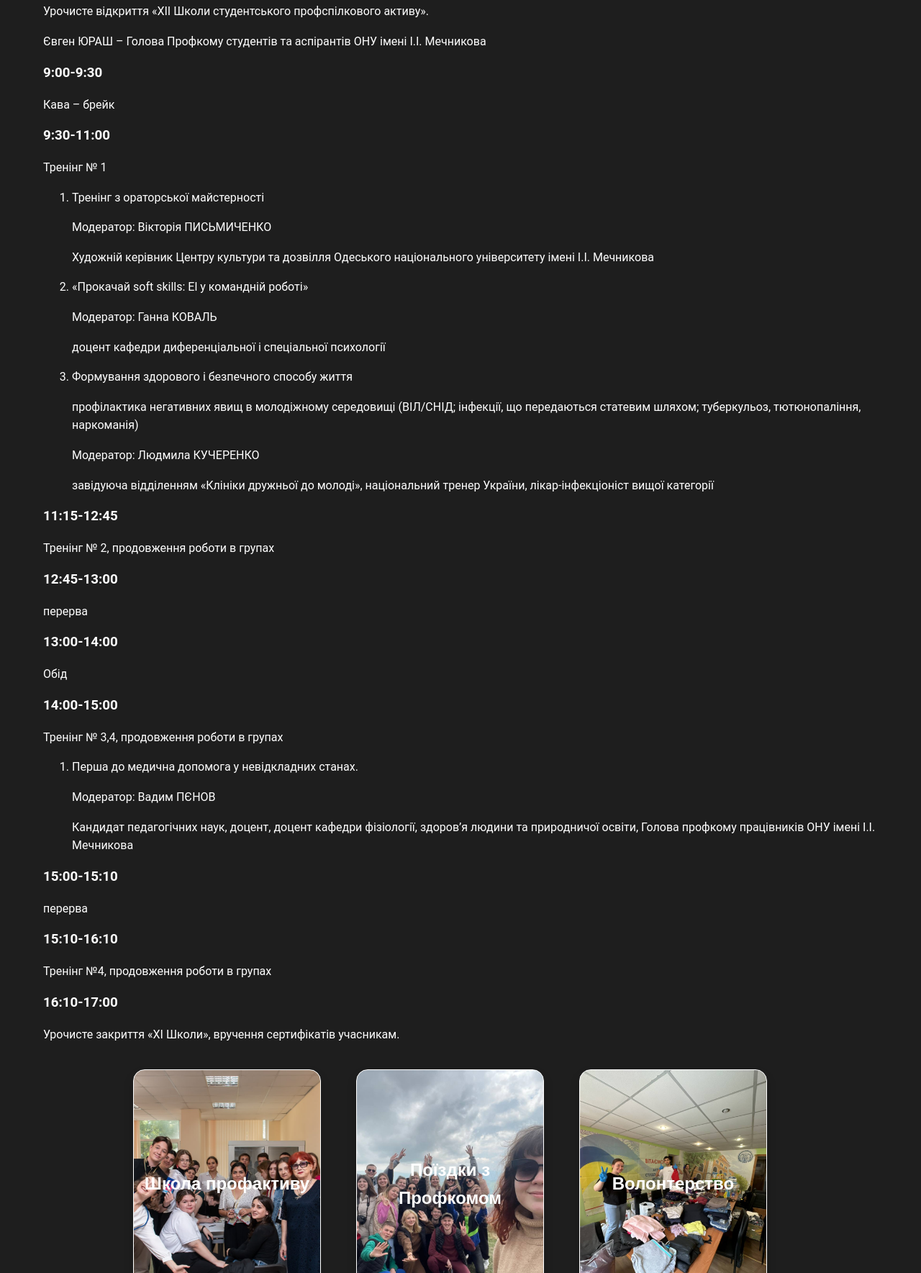
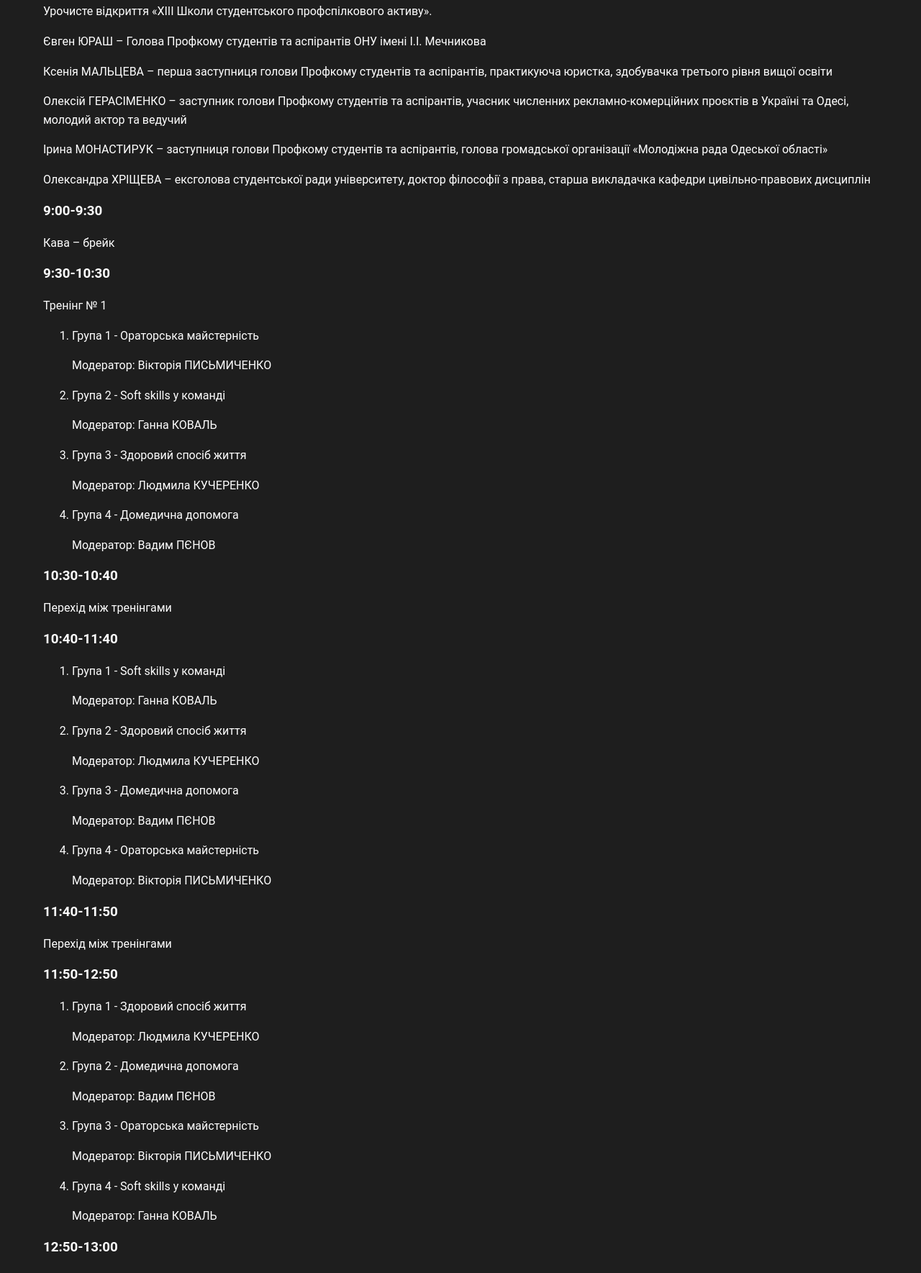
Before and after one commit to krijevskaaa/ProfactyvSchool2025, a plain HTML site: page index.html in a window 1280 px wide. Shown: the part 1031-2800 px from the top of the page at 72% size. Drawn offline with Linux system fonts and the light colour scheme.

Commit message:
Add files via upload

```diff
--- a/index.html
+++ b/index.html
@@ -3,7 +3,7 @@
 <head>
     <meta charset="UTF-8">
     <meta name="viewport" content="width=device-width, initial-scale=1.0">
-    <title>Mechnykov Start Fest 2024</title>
+    <title>Mechnykov Start Fest 2025</title>
     <link rel="stylesheet" href="styles.css">
     <link href="https://fonts.googleapis.com/css2?family=Montserrat:ital,wght@0,100..900;1,100..900&display=swap" rel="stylesheet">
 </head>
@@ -25,7 +25,7 @@
                 </ul>
             </nav>
             <div class="hero-content">
-                <h1>ХІІ Школа профспілкового активу</h1>
+                <h1>ХІІІ Школа профспілкового активу</h1>
                 <p>Студентське життя — це нові знайомства, цікаві події, всебічний розвиток та друзі, які залишаться з вами назавжди. Ми впевнені, що яскраві спогади цих двох днів будуть з вами надовго, а, можливо, й на все життя.</p>
                 <p>Ваш ProfkomONU ❤️</p>
                 <a href="#signup" class="cta">Наші соціальні мережі</a>
@@ -43,52 +43,153 @@
     </section>
     <section id="program" class="program">
         <div class="program">
-            <h2>5 жовтня 2024 року  (Субота)</h2>
+            <h2>4 жовтня 2025 року  (Субота)</h2>
             <h3>8.00 – 8.30</h3>
             <p>Реєстрація учасників</p>
             <h3>8:30-9:00</h3>
-            <p>Урочисте відкриття «ХІІ Школи студентського профспілкового активу».</p>
+            <p>Урочисте відкриття «ХІІІ Школи студентського профспілкового активу».</p>
             <p>Євген ЮРАШ  – Голова Профкому студентів та аспірантів ОНУ імені І.І. Мечникова</p>
+            <p>Ксенія МАЛЬЦЕВА – перша заступниця голови Профкому студентів та аспірантів, практикуюча юристка, здобувачка третього рівня вищої освіти</p>
+            <p>Олексій ГЕРАСІМЕНКО – заступник голови Профкому студентів та аспірантів, учасник численних рекламно-комерційних проєктів в Україні та Одесі, молодий актор та ведучий</p>
+            <p>Ірина МОНАСТИРУК – заступниця голови Профкому студентів та аспірантів, голова громадської організації «Молодіжна рада Одеської області»</p>
+            <p>Олександра ХРІЩЕВА – ексголова студентської ради університету, доктор філософії з права, старша викладачка кафедри цивільно-правових дисциплін</p>
             <h3>9:00-9:30</h3>
             <p>Кава – брейк</p>
-            <h3>9:30-11:00</h3>
+            <h3>9:30-10:30</h3>
             <p>Тренінг № 1</p>
             <ol>
-              <li>Тренінг з ораторської майстерності</li>
+              <li>Група 1 - Ораторська майстерність </li>
               <p>Модератор: Вікторія ПИСЬМИЧЕНКО</p>
-              <p>Художній керівник Центру культури та дозвілля Одеського національного університету імені І.І. Мечникова</p>
-              <li>«Прокачай soft skills: El у командній роботі»</li>
+
+              <li>Група 2 - Soft skills у команді </li>
               <p>Модератор: Ганна КОВАЛЬ</p>
-              <p>доцент кафедри диференціальної і спеціальної психології</p>
-              <li>Формування здорового і безпечного способу життя</li>
-              <p>профілактика негативних явищ в молодіжному середовищі (ВІЛ/СНІД; інфекції, що передаються статевим шляхом; туберкульоз, тютюнопаління, наркоманія)</p>
+
+              <li>Група 3 - Здоровий спосіб життя </li>
               <p>Модератор: Людмила КУЧЕРЕНКО</p>
-              <p>завідуюча відділенням «Клініки дружньої до молоді», національний тренер України, лікар-інфекціоніст вищої категорії</p>
+
+              <li>Група 4 - Домедична допомога </li>
+              <p>Модератор: Вадим ПЄНОВ</p>
             </ol>
-            <h3>11:15-12:45</h3>
-            <p>Тренінг № 2, продовження роботи в групах</p>
-            <h3>12:45-13:00</h3>
-            <p>перерва</p>
+
+            <h3>10:30-10:40</h3>
+            <p>Перехід між тренінгами</p>
+            <h3>10:40-11:40</h3>
+            <ol>
+              <li>Група 1 - Soft skills у команді </li>
+              <p>Модератор: Ганна КОВАЛЬ</p>
+
+              <li>Група 2 - Здоровий спосіб життя </li>
+              <p>Модератор: Людмила КУЧЕРЕНКО</p>
+
+              <li>Група 3 - Домедична допомога </li>
+              <p>Модератор: Вадим ПЄНОВ</p>
+
+              <li>Група 4 - Ораторська майстерність </li>
+              <p>Модератор: Вікторія ПИСЬМИЧЕНКО</p>
+            </ol>
+
+            <h3>11:40-11:50</h3>
+            <p>Перехід між тренінгами</p>
+            <h3>11:50-12:50</h3>
+            <ol>
+              <li>Група 1 - Здоровий спосіб життя </li>
+              <p>Модератор: Людмила КУЧЕРЕНКО</p>
+
+              <li>Група 2 - Домедична допомога </li>
+              <p>Модератор: Вадим ПЄНОВ</p>
+
+              <li>Група 3 - Ораторська майстерність </li>
+              <p>Модератор: Вікторія ПИСЬМИЧЕНКО</p>
+
+              <li>Група 4 - Soft skills у команді </li>
+              <p>Модератор: Ганна КОВАЛЬ</p>
+            </ol>
+
+            <h3>12:50-13:00</h3>
+            <p>Перехід між тренінгами</p>
             <h3>13:00-14:00</h3>
             <p>Обід</p>
             <h3>14:00-15:00</h3>
-            <p>Тренінг № 3,4, продовження роботи в групах</p>
             <ol>
-              <li>Перша до медична допомога у невідкладних станах.</li>
+              <li>Група 1 - Домедична допомога </li>
               <p>Модератор: Вадим ПЄНОВ</p>
-              <p>Кандидат педагогічних наук, доцент, доцент кафедри  фізіології, здоров’я людини та природничої освіти, Голова профкому працівників ОНУ імені І.І. Мечникова</p>
+
+              <li>Група 2 - Ораторська майстерність </li>
+              <p>Модератор: Вікторія ПИСЬМИЧЕНКО</p>
+
+              <li>Група 3 - Soft skills у команді </li>
+              <p>Модератор: Ганна КОВАЛЬ</p>
+
+              <li>Група 4 - Здоровий спосіб життя </li>
+              <p>Модератор: Людмила КУЧЕРЕНКО</p>
             </ol>
-            <h3>15:00-15:10</h3>
-            <p>перерва</p>
-            <h3>15:10-16:10</h3>
-            <p>Тренінг №4, продовження роботи в групах</p>
-            <h3>16:10-17:00</h3>
-            <p>Урочисте закриття «ХІ Школи», вручення сертифікатів учасникам.</p>
+
+            <h3>15:10-16:00</h3>
+            <p>Урочисте закриття «ХІІІ Школи», вручення сертифікатів учасникам.</p>
           </div>
     </section>
+ <!-- модератори -->
+  <section id="program" class="program">
+  <div class="program"></div>
+  <h2>Наші модератори</h2>
+  <div id="speakers" class="speakers">
 
-    <!-- карточка -->
+  <div class="speaker-card">
+    <div class="speaker-card-inner">
+      <div class="speaker-card-front" style="background-image: url('kucherenko.jpg');">
+        <h2 class="title">Людмила КУЧЕРЕНКО</h2>
+
+      </div>
+      <div class="speaker-card-back">
+        <h2 class="info">завідуюча відділенням «Клініки дружньої до молоді», національний тренер України, лікар-інфекціоніст вищої категорії</h2>
+      </div>
+    </div>
+  </div>
+
+  <div class="speaker-card">
+    <div class="speaker-card-inner">
+      <div class="speaker-card-front" style="background-image: url('koval.jpg');">
+        <h2 class="title">Ганна КОВАЛЬ</h2>
+
+      </div>
+      <div class="speaker-card-back">
+        <h2 class="info">доцент кафедри психодіагностики та клінічної психології</h2>
+      </div>
+    </div>
+  </div>
+
+  <div class="speaker-card">
+    <div class="speaker-card-inner">
+      <div class="speaker-card-front" style="background-image: url('pysmychenko.jpg');">
+        <h2 class="title">Вікторія ПИСЬМИЧЕНКО</h2>
+
+      </div>
+      <div class="speaker-card-back">
+        <h2 class="info">художній керівник Центру культури та дозвілля Одеського національного університету імені І.І. Мечникова</h2>
+      </div>
+    </div>
+  </div>
+  <div class="speaker-card">
+    <div class="speaker-card-inner">
+      <div class="speaker-card-front" style="background-image: url('penov.jpg');">
+        <h2 class="title">Вадим ПЄНОВ</h2>
+
+      </div>
+      <div class="speaker-card-back">
+        <h2 class="info">кандидат педагогічних наук, доцент, доцент кафедри фізіології, здоров’я людини та природничої освіти, Голова профкому працівників ОНУ імені І.І. Мечникова</h2>
+      </div>
+    </div>
+  </div>
+</div>
+</div>
+</section>
+
+  <!-- карточка -->
+    <section id="program" class="program">
+  <div class="program"></div>
+   <h2>Наші заходи</h2>
 <div id="speakers" class="speakers">
+
   <div class="speaker-card">
     <div class="speaker-card-inner">
       <div class="speaker-card-front" style="background-image: url('school.jpg');">
@@ -126,7 +227,8 @@
   </div>
   <!-- Добавьте столько карточек, сколько нужно -->
 </div>
-
+</div>
+</section>
 </div>
 
     </section>
--- a/styles.css
+++ b/styles.css
@@ -168,7 +168,17 @@
   font-weight: 900;
   text-align: center;
   margin: 0;
+  position: absolute;
+  bottom: 10px;
+  left: 50%;
+  transform: translateX(-50%);
+  color: #fff;
+  text-shadow: 0 0 5px #000000,
+               0 0 10px #000000,
+               0 0 20px #000000;
 }
+
+
 
 .info {
   font-size: 1em;
```
Also changed, not shown: koval.JPG (added), kucherenko.JPG (added), penov.JPG (added), pysmychenko.jpg (added).
